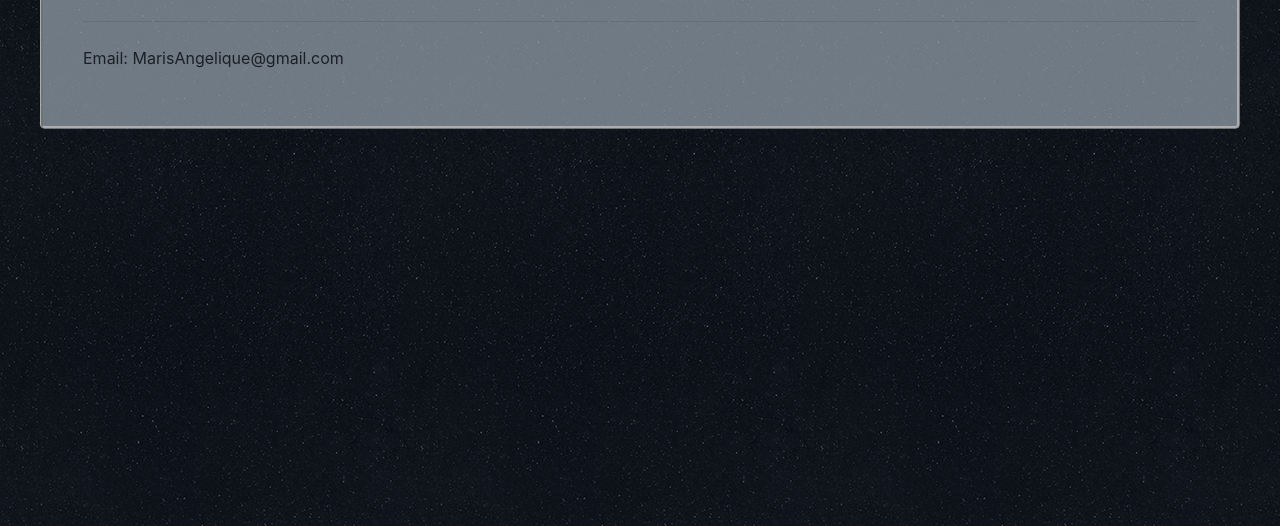
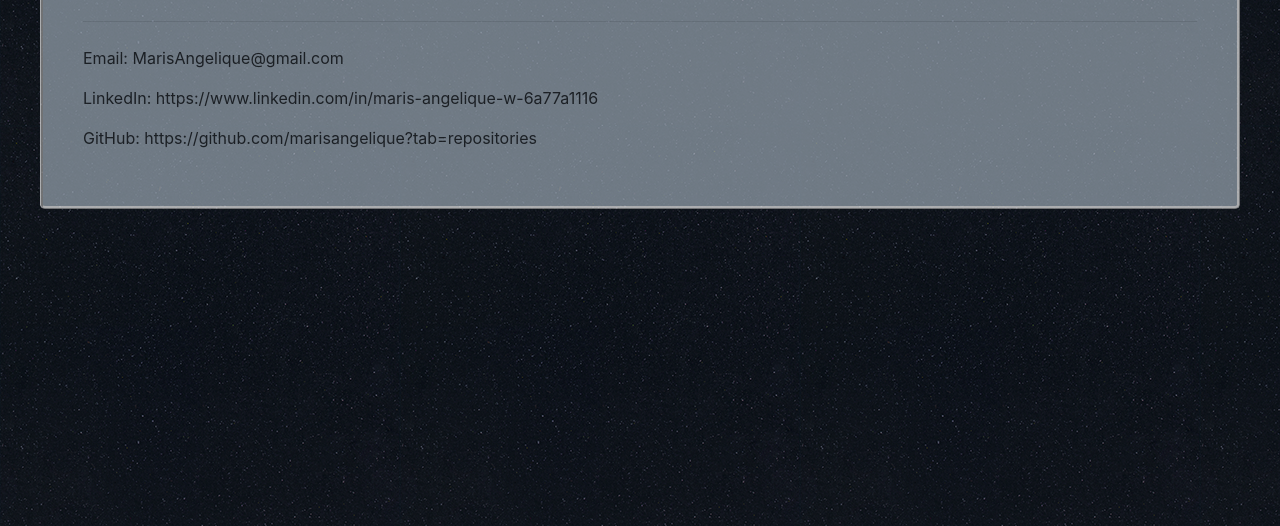
Before and after one commit to marisangelique/Bootstrap-Portfolio, a plain HTML site: page contact.html in a window 1280 px wide. Shown: the part 274-800 px from the top of the page. Drawn offline with nearby package versions, Linux system fonts and the light colour scheme.

Commit message:
adding linkedin and github to portfolio

```diff
--- a/contact.html
+++ b/contact.html
@@ -67,6 +67,8 @@
             <p class="lead">If you would like to work together to collaborate, please do not hesitate to contact me!</p>
             <hr class="my-4">
             <p>Email: MarisAngelique@gmail.com</p>
+            <p>LinkedIn: <a href="https://www.linkedin.com/in/maris-angelique-w-6a77a1116"></a>https://www.linkedin.com/in/maris-angelique-w-6a77a1116</p>
+            <p>GitHub: <a href="https://github.com/marisangelique?tab=repositories"></a>https://github.com/marisangelique?tab=repositories</p>
 
         </div>
 
```
Also changed, not shown: 1 other file.
